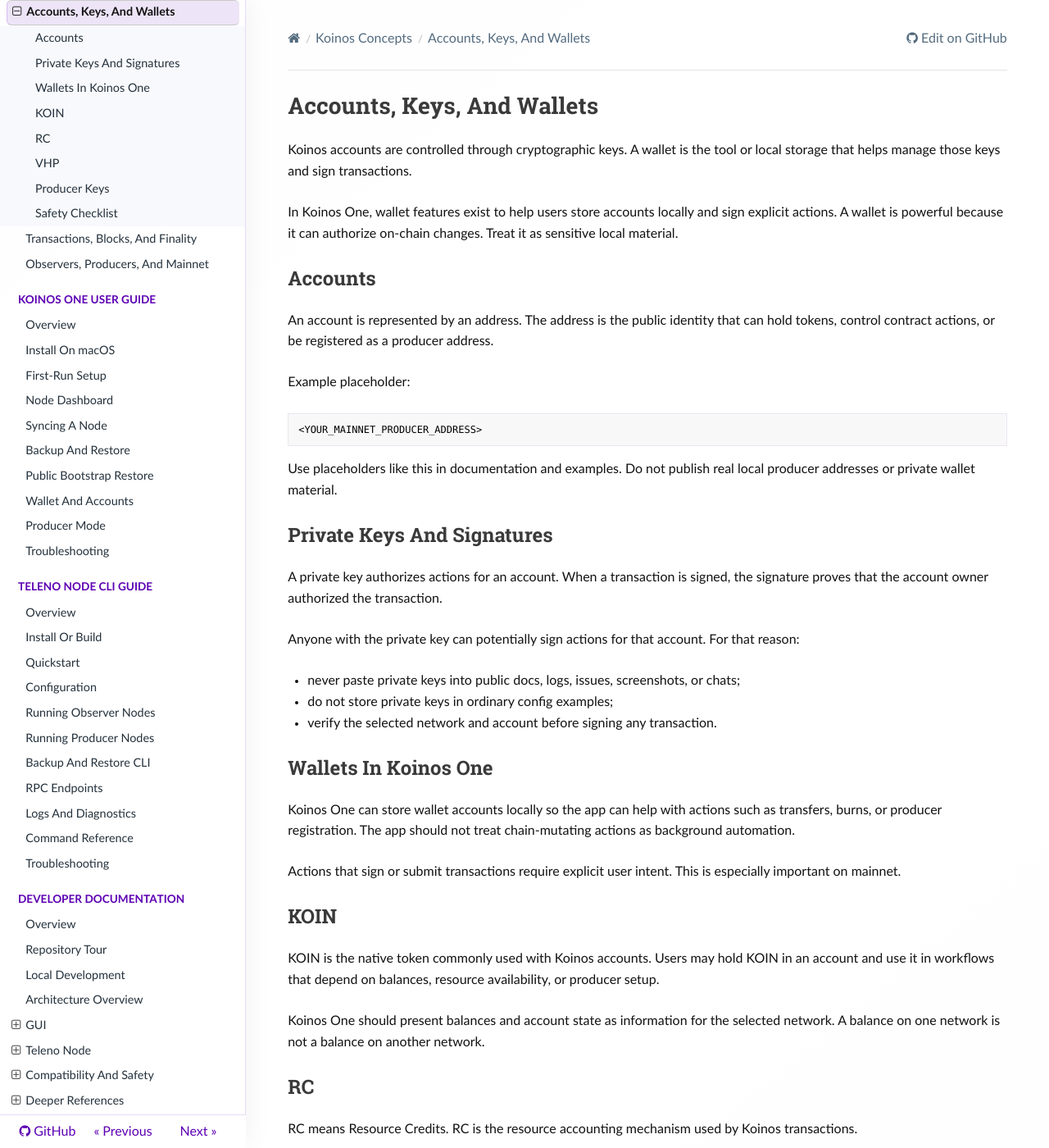
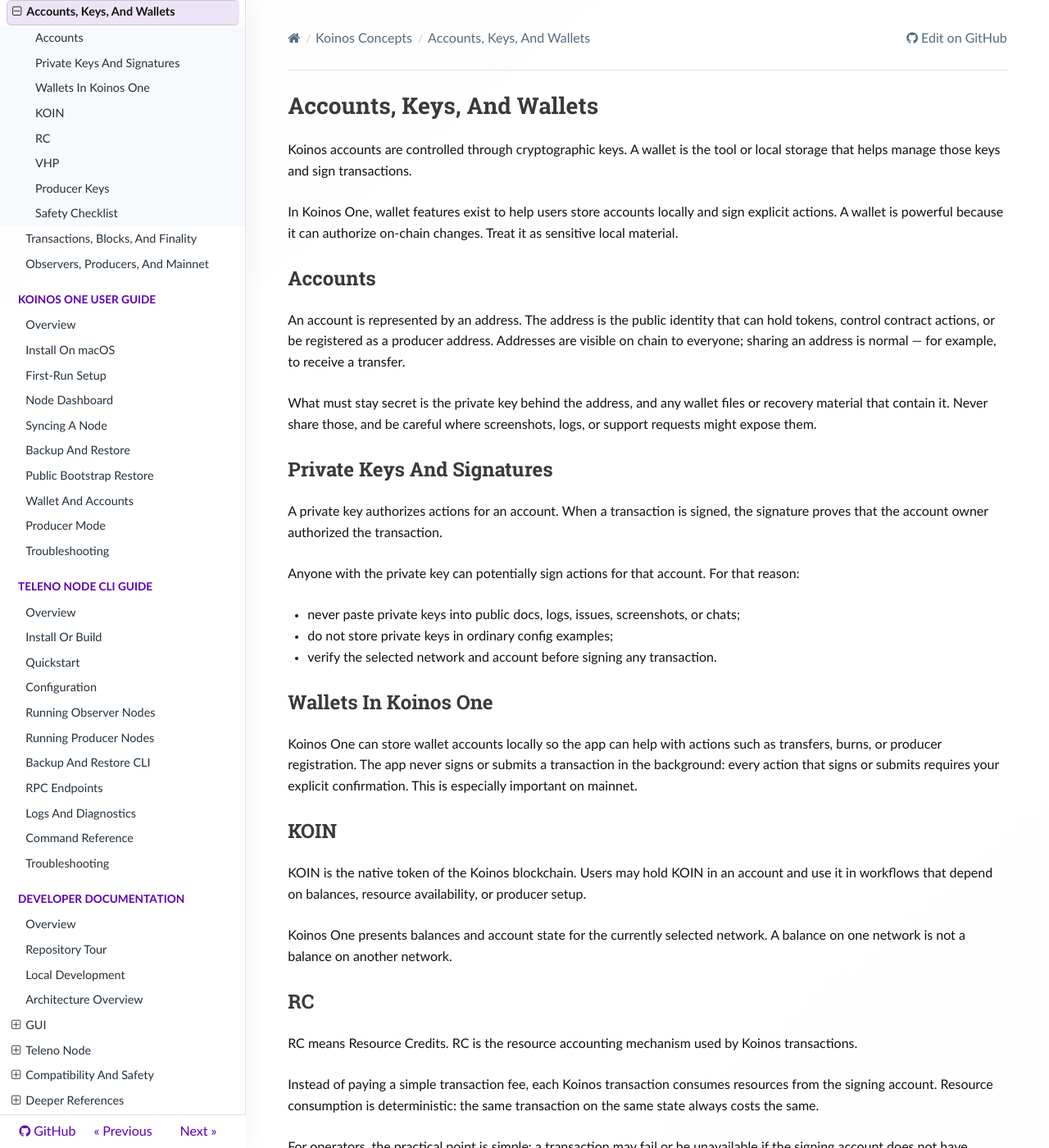
Before and after one commit to koinos/koinos-one, an MkDocs documentation site: the page built from docs/manual/concepts/accounts-keys-wallets.md, in a window 1280 px wide and 1400 px high. Shown: the whole window at 82% size. Built offline with MkDocs 1.6.1, drawn with Linux system fonts in a browser that asks for light colours; nearby versions of some CDN libraries; some of the changed text lies outside the part shown.

Commit message:
docs/manual: review concepts/README, what-is-koinos, accounts-keys-wallets
- concepts/README.md: glossary listed first in deeper references and the
  three developer deep-references labeled as such; 'process layouts'
  jargon simplified.
- concepts/what-is-koinos.md: verified clean, no changes.
- concepts/accounts-keys-wallets.md: removed doc-authoring placeholder
  guidance that leaked into the user page and replaced it with the
  address-is-public / private-key-is-secret distinction; converted
  spec-style 'the app should' sentences into statements of actual app
  behavior; KOIN described as the native token; VHP tied to Proof of
  Burn producer weight; RC and producer-key sections reworded for end
  users.

````diff
--- a/docs/manual/concepts/accounts-keys-wallets.md
+++ b/docs/manual/concepts/accounts-keys-wallets.md
@@ -11,16 +11,12 @@ changes. Treat it as sensitive local material.
 
 An account is represented by an address. The address is the public identity
 that can hold tokens, control contract actions, or be registered as a producer
-address.
+address. Addresses are visible on chain to everyone; sharing an address is
+normal — for example, to receive a transfer.
 
-Example placeholder:
-
-```text
-<YOUR_MAINNET_PRODUCER_ADDRESS>
-```
-
-Use placeholders like this in documentation and examples. Do not publish real
-local producer addresses or private wallet material.
+What must stay secret is the private key behind the address, and any wallet
+files or recovery material that contain it. Never share those, and be careful
+where screenshots, logs, or support requests might expose them.
 
 ## Private Keys And Signatures
 
@@ -38,29 +34,27 @@ that reason:
 ## Wallets In Koinos One
 
 Koinos One can store wallet accounts locally so the app can help with actions
-such as transfers, burns, or producer registration. The app should not treat
-chain-mutating actions as background automation.
-
-Actions that sign or submit transactions require explicit user intent. This is
-especially important on mainnet.
+such as transfers, burns, or producer registration. The app never signs or
+submits a transaction in the background: every action that signs or submits
+requires your explicit confirmation. This is especially important on mainnet.
 
 ## KOIN
 
-KOIN is the native token commonly used with Koinos accounts. Users may hold
-KOIN in an account and use it in workflows that depend on balances, resource
+KOIN is the native token of the Koinos blockchain. Users may hold KOIN in an
+account and use it in workflows that depend on balances, resource
 availability, or producer setup.
 
-Koinos One should present balances and account state as information for the
-selected network. A balance on one network is not a balance on another network.
+Koinos One presents balances and account state for the currently selected
+network. A balance on one network is not a balance on another network.
 
 ## RC
 
 RC means Resource Credits. RC is the resource accounting mechanism used by
 Koinos transactions.
 
-Instead of thinking only in terms of a simple transaction fee, Koinos users
-should understand that each transaction consumes resources. The same valid
-transaction on the same state must consume resources deterministically.
+Instead of paying a simple transaction fee, each Koinos transaction consumes
+resources from the signing account. Resource consumption is deterministic:
+the same transaction on the same state always costs the same.
 
 For operators, the practical point is simple: a transaction may fail or be
 unavailable if the signing account does not have enough usable resources for
@@ -68,8 +62,9 @@ the operation.
 
 ## VHP
 
-VHP means Virtual Hash Power. In production-style Proof of Burn behavior, VHP
-is part of producer weight and block production economics.
+VHP means Virtual Hash Power. In Koinos Proof of Burn consensus, VHP is the
+producer weight: it determines how often a producer can produce blocks and is
+central to block production economics.
 
 VHP matters when configuring a producer. A node should not be treated as ready
 for mainnet production just because it is running. Production should be enabled
@@ -82,9 +77,9 @@ A producer setup involves more than a normal wallet balance. The runtime node
 has local producer key material, and the producer address must be aligned with
 the on-chain registration expected by the network.
 
-Registering or replacing a producer key is a chain-mutating action. It must be
-treated as high risk on mainnet and should require a fresh explicit request,
-network and address confirmation, and a dry-run or reviewable plan.
+Registering or replacing a producer key is a chain-mutating action. Treat it
+as high risk on mainnet: double-check the selected network, the producer
+address, and the key you are registering before confirming.
 
 ## Safety Checklist
 
````
Also changed, not shown: docs/manual/.review-progress.md (added, +64 -0 lines), docs/manual/concepts/README.md (+8 -6 lines).
